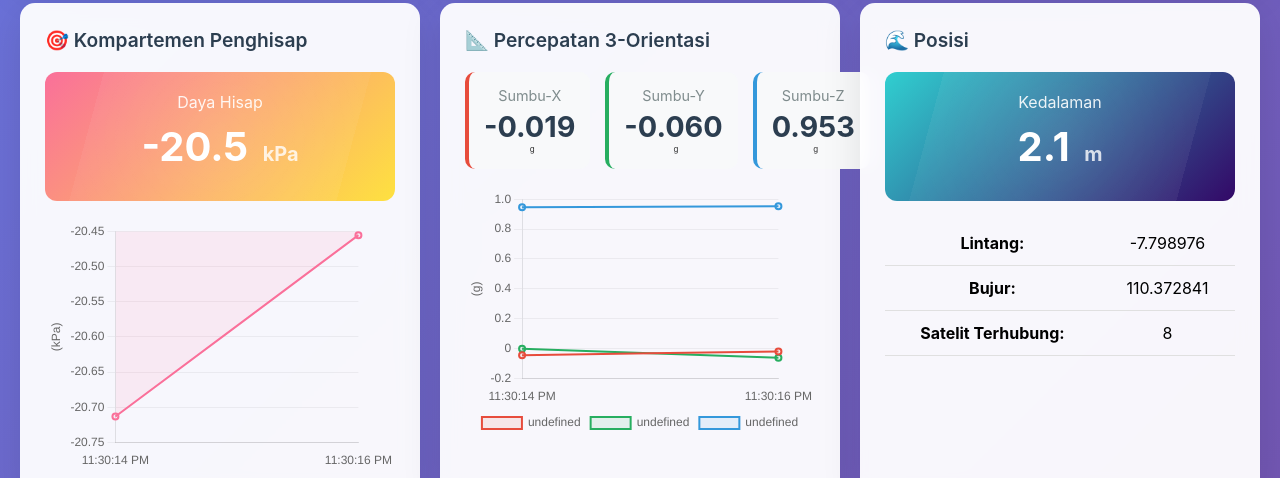
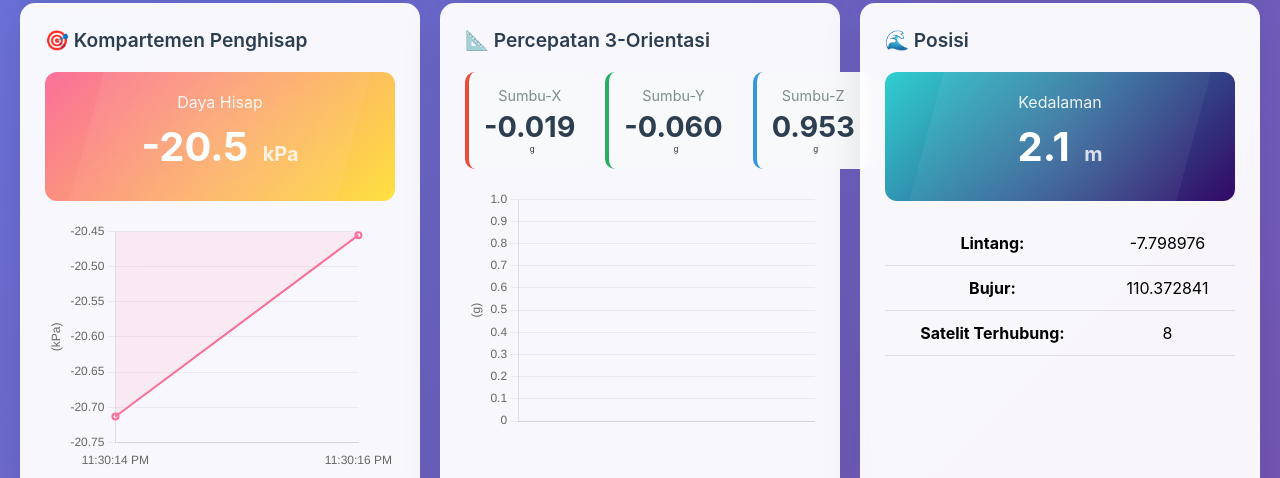
Before and after one commit to CyberArmy96/monitoring-hiu-paus, a website: page public/dashboard.html in a window 1280 px wide. Shown: the part 883-1361 px from the top of the page. Drawn offline with nearby package versions, Linux system fonts and the light colour scheme.

Commit message:
Update tabel akselerasi

```diff
--- a/public/dashboard.html
+++ b/public/dashboard.html
@@ -818,29 +818,6 @@
                 type: 'line',
                 data: {
                     labels: [],
-                    datasets: [
-                        {
-                            data: [],
-                            borderColor: '#e74c3c',
-                            backgroundColor: 'rgba(231, 76, 60, 0.1)',
-                            borderWidth: 2,
-                            tension: 0.4
-                        },
-                        {
-                            data: [],
-                            borderColor: '#27ae60',
-                            backgroundColor: 'rgba(39, 174, 96, 0.1)',
-                            borderWidth: 2,
-                            tension: 0.4
-                        },
-                        {
-                            data: [],
-                            borderColor: '#3498db',
-                            backgroundColor: 'rgba(52, 152, 219, 0.1)',
-                            borderWidth: 2,
-                            tension: 0.4
-                        }
-                    ]
                 },
                 options: {
                     ...commonOptions,
```
